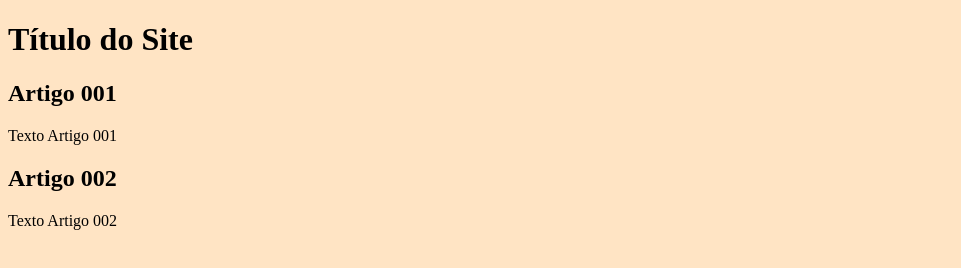
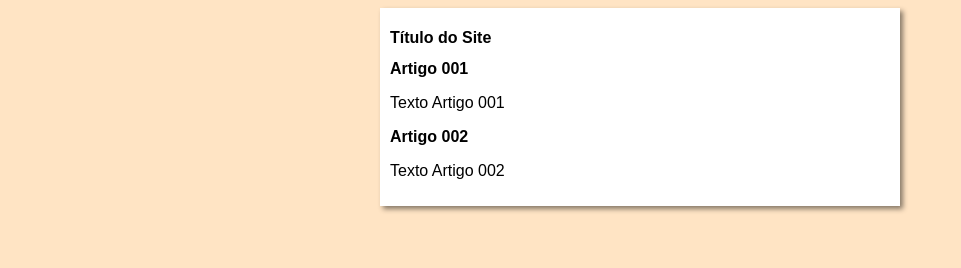
Before and after one commit to DevCarmona/projeto-site, a plain HTML site: page index.html in a window 1280 px wide. Shown: the whole page, without its empty margins (0-961 px from the left). Drawn offline with Linux system fonts and the light colour scheme.

Commit message:
iniciei o designe

```diff
--- /dev/null
+++ b/estilos/style.css
@@ -0,0 +1,16 @@
+*{
+    font-family: Arial, Helvetica, sans-serif;
+    font-size: 16px;
+}
+
+body{
+    background-color: bisque;
+}
+
+main{
+    background-color: white;
+    width: 500px;
+    margin: auto;
+    padding: 10px;
+    box-shadow: 3px 3px 5px rgba(0, 0, 0, 0.479);
+}
--- a/index.html
+++ b/index.html
@@ -4,7 +4,7 @@
     <meta charset="UTF-8">
     <meta http-equiv="X-UA-Compatible" content="IE=edge">
     <meta name="viewport" content="width=device-width, initial-scale=1.0">
-    <link rel="stylesheet" href="style.css">
+    <link rel="stylesheet" href="estilos/style.css">
     <title>Título do Site</title>
 </head>
 <body>
--- a/style.css
+++ /dev/null
@@ -1,3 +0,0 @@
-body{
-    background-color: bisque;
-}
```
